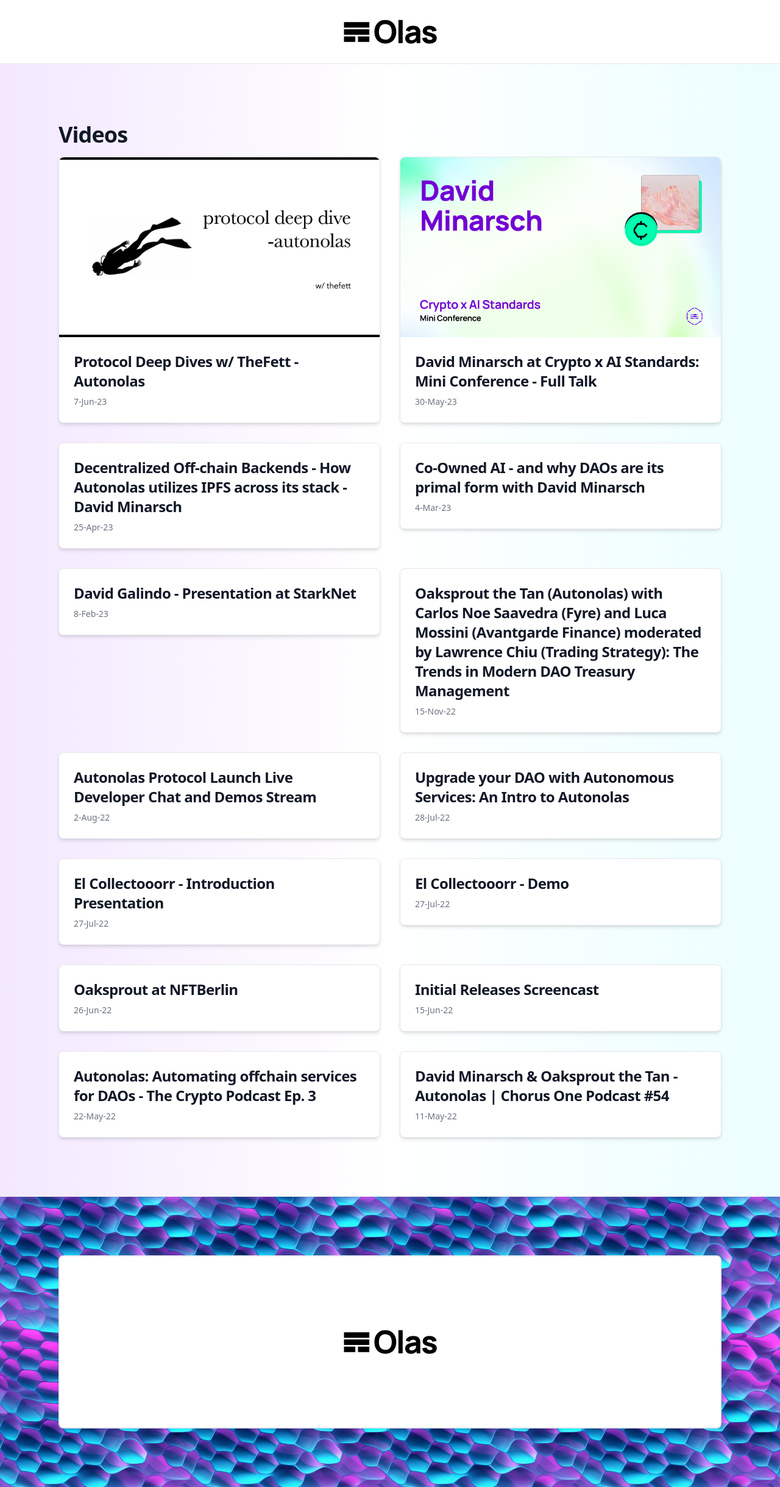
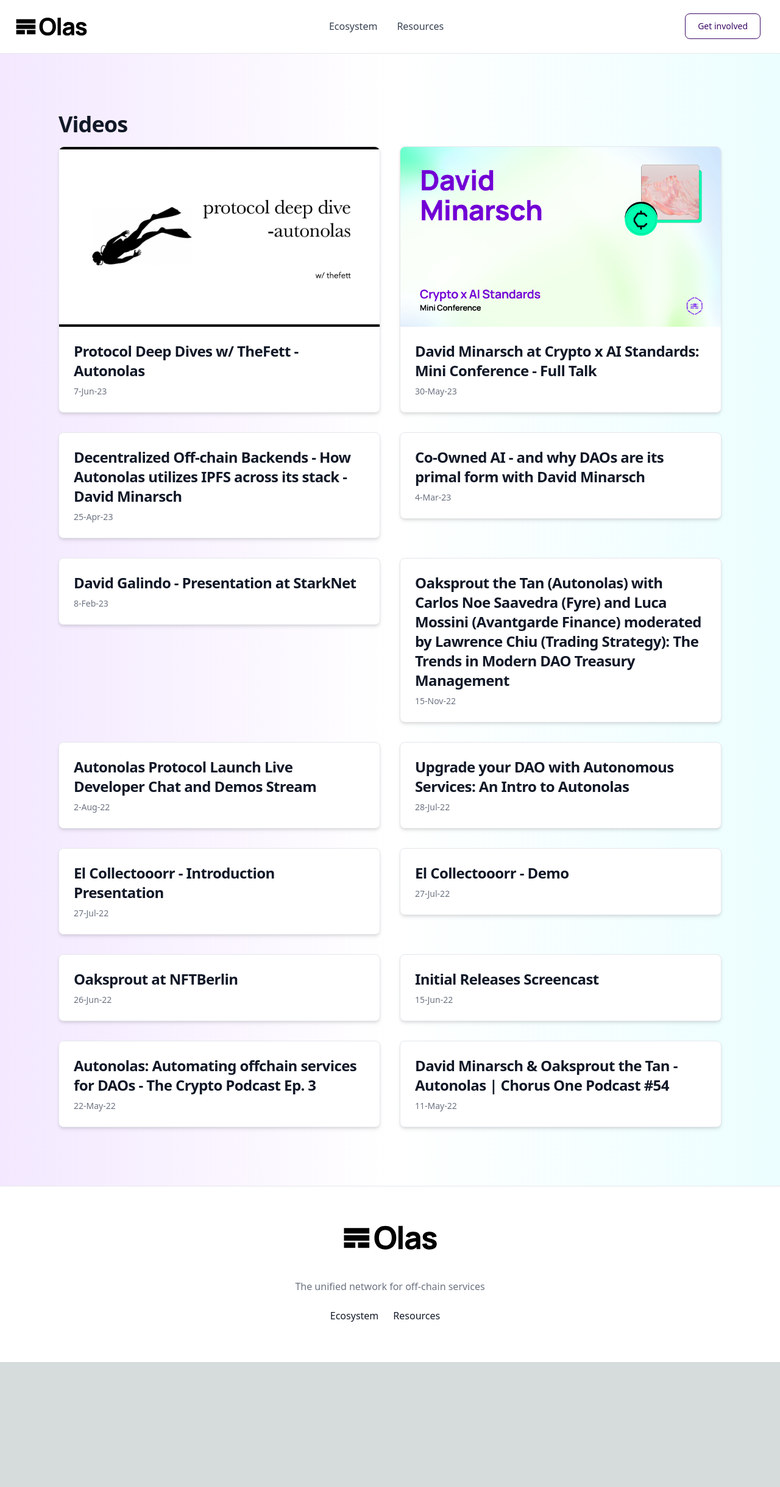
Before and after one commit to valory-xyz/olas-website, a Next.js app: page /videos in a window 1280 px wide. Shown: the whole page at 61% size. After the commit the page ends 2234 px from the top, so only its background shows below. Built offline with nearby package versions, Linux system fonts and the light colour scheme.

Commit message:
add navigation

```diff
--- a/components/HomepageSection/Content.jsx
+++ b/components/HomepageSection/Content.jsx
@@ -7,6 +7,7 @@
 const Content = () => {
   return (
     <SectionWrapper backgroundType={"SUBTLE_GRADIENT"}>
+      <div id="resources" />
       <h1 className="text-heading text-gray-800 mb-12">Dive in</h1>
       <div className="mb-12">
         <Videos limit={2} />
--- a/components/HomepageSection/Contribute.jsx
+++ b/components/HomepageSection/Contribute.jsx
@@ -9,7 +9,7 @@
       <section>
         <div class="py-8 px-4 mx-auto max-w-screen-xl sm:py-16 lg:px-6">
           <div class="mx-auto max-w-screen-sm text-center">
-            <SectionHeading color="text-purple-950">
+            <SectionHeading color="text-purple-950" size="text-4xl md:text-6xl lg:text-4xl">
               Start contributing to Olas today
             </SectionHeading>
             <a
--- a/components/HomepageSection/Services.jsx
+++ b/components/HomepageSection/Services.jsx
@@ -138,6 +138,7 @@
 const Services = () => {
   return (
     <SectionWrapper>
+      <div id="ecosystem" />
       <div className="text-center">
         <SectionHeading color="text-purple-950">
           Already making waves
--- a/components/Layout/Footer.jsx
+++ b/components/Layout/Footer.jsx
@@ -2,9 +2,12 @@
 
 const Footer = () => {
   return (
-    <div className="bg-dark-hexagons2 bg-repeat bg-size-25 p-12 sm:p-24">
-      <footer class="bg-white rounded-lg border-2 p-12 sm:p-24">
-        <a href="https://olas.network/">
+    <footer class="p-4 bg-white md:p-8 lg:p-10 ">
+      <div class="mx-auto max-w-screen-xl text-center">
+        <a
+          href="#"
+          class="flex justify-center items-center text-2xl font-semibold text-gray-900 "
+        >
           <Image
             src="/images/olas-logo.svg"
             alt="Olas logo"
@@ -13,8 +16,23 @@
             className="mx-auto"
           />
         </a>
-      </footer>
-    </div>
+        <p class="my-6 text-gray-500 ">
+          The unified network for off-chain services
+        </p>
+        <ul class="flex flex-wrap justify-center items-center mb-6 text-gray-900 ">
+          <li>
+            <a href="#ecosystem" class="mr-4 hover:underline md:mr-6 ">
+              Ecosystem
+            </a>
+          </li>
+          <li>
+            <a href="#resources" class="mr-4 hover:underline">
+              Resources
+            </a>
+          </li>
+        </ul>
+      </div>
+    </footer>
   );
 };
 
--- a/components/Layout/Header.jsx
+++ b/components/Layout/Header.jsx
@@ -1,15 +1,55 @@
-import Image from 'next/image';
-import Link from 'next/link';
-import React from 'react';
+import Image from "next/image";
+import Link from "next/link";
+import React from "react";
 
 const Header = () => {
   return (
-    <header className="p-2 bg-white">
-      <Link href="/">
-        <Image src="/images/olas-logo.svg" alt="logo"  width="158" height="88" className='mx-auto' />
-      </Link>
+    <header>
+      <nav class="bg-white border-gray-200 px-4 lg:px-6 py-2.5 ">
+        <div class="flex flex-wrap justify-between items-center mx-auto max-w-screen-xl">
+          <Link href="/">
+            <Image
+              src="/images/olas-logo.svg"
+              alt="logo"
+              width="120"
+              height="60"
+              className="mx-auto"
+            />
+          </Link>
+          <div class="flex items-center lg:order-2">
+            <a
+              href="https://contribute.autonolas.network/"
+              class="text-purple-950 border border-purple-950  hover:bg-gray-50 focus:ring-4 focus:ring-gray-300 font-medium rounded-lg text-sm px-4 lg:px-5 py-2 lg:py-2.5 mr-2  focus:outline-none "
+              target="_blank"
+              rel="noopener noreferrer"
+            >
+              Get involved
+            </a>
+          </div>
+          <div class="hidden justify-between items-center w-full lg:flex lg:w-auto lg:order-1">
+            <ul class="flex flex-col mt-4 font-medium lg:flex-row lg:space-x-8 lg:mt-0">
+              <li>
+                <a
+                  href="#ecosystem"
+                  class="block py-2 pr-4 pl-3 text-gray-700 border-b border-gray-100 hover:bg-gray-50 lg:hover:bg-transparent lg:border-0 lg:hover:text-primary-700 lg:p-0  "
+                >
+                  Ecosystem
+                </a>
+              </li>
+              <li>
+                <a
+                  href="#resources"
+                  class="block py-2 pr-4 pl-3 text-gray-700 border-b border-gray-100 hover:bg-gray-50 lg:hover:bg-transparent lg:border-0 lg:hover:text-primary-700 lg:p-0  "
+                >
+                  Resources
+                </a>
+              </li>
+            </ul>
+          </div>
+        </div>
+      </nav>
     </header>
   );
-}
+};
 
 export default Header;
```
